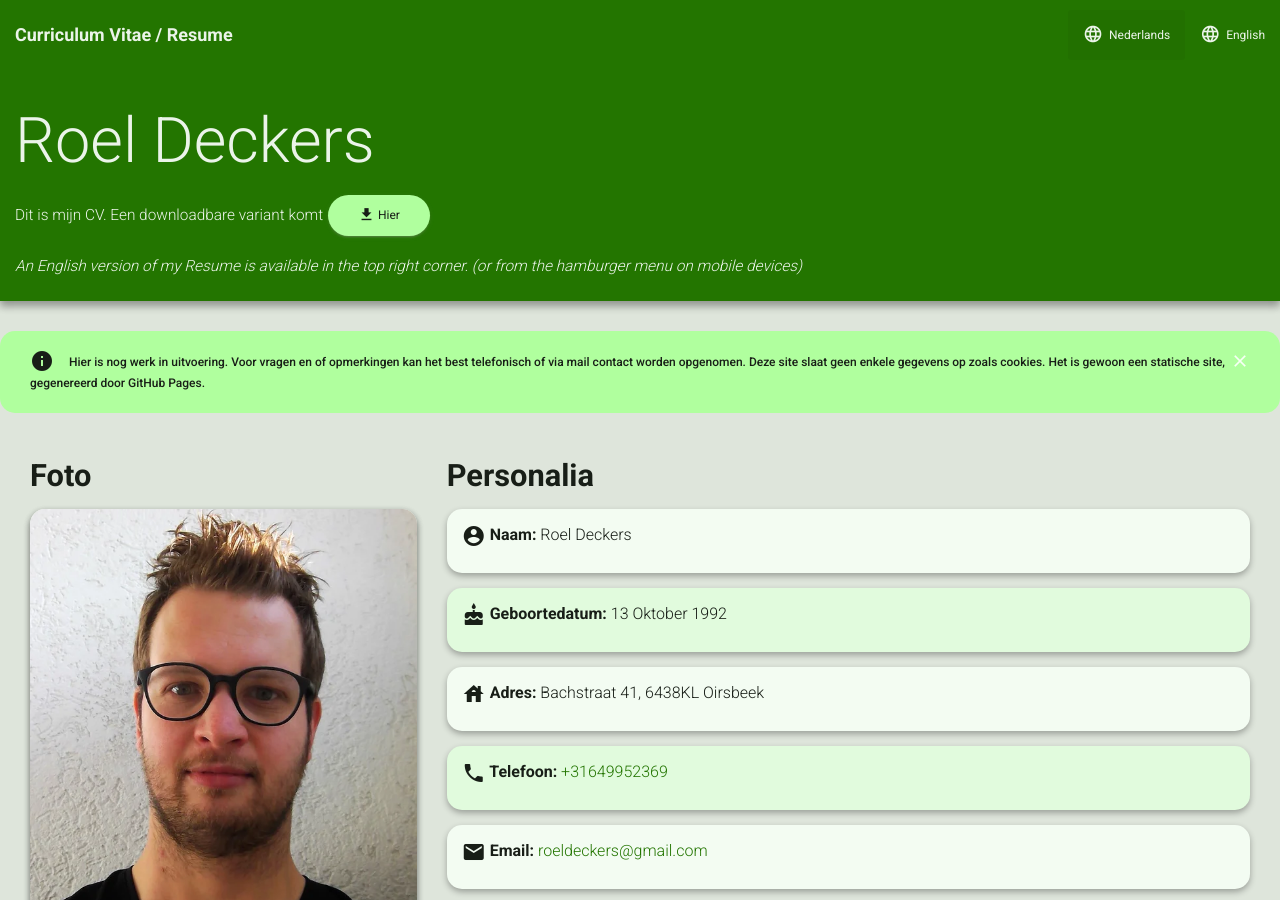
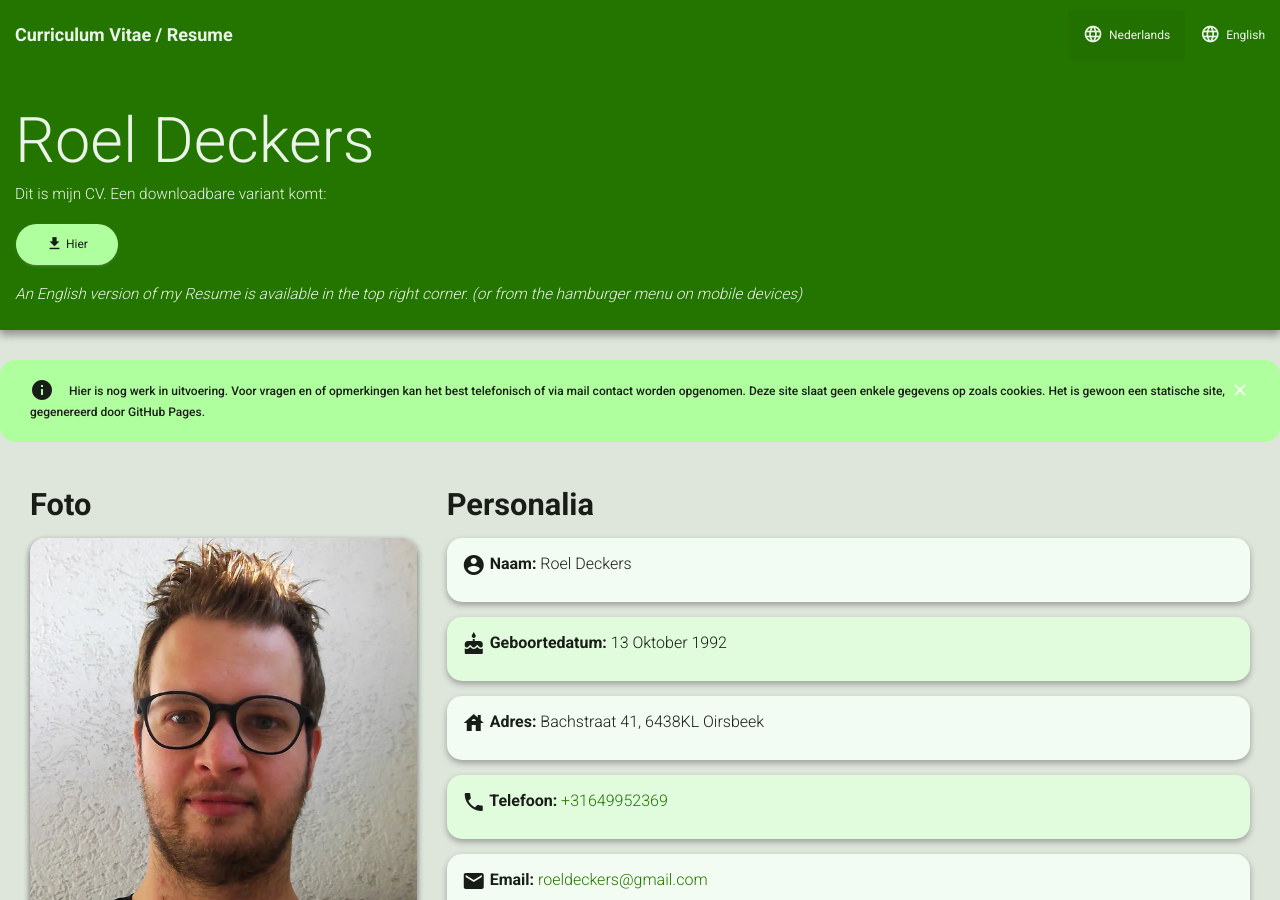
Before and after one commit to RoelD/CV, a Jekyll site: the page built from index.html, in a window 1280 px wide and 900 px high. Built offline with Jekyll 4.4.1, drawn with Linux system fonts in a browser that asks for light colours.

Commit message:
Update index.html

```diff
--- a/index.html
+++ b/index.html
@@ -11,7 +11,7 @@
 <div class="jumbotron">
   <div class="container-fluid">
     <h1>Roel Deckers</h1>
-    <h4>Dit is mijn CV. Een downloadbare variant komt <a class="btn btn-cv-medium btn-round" href="{{ site.url }}/#"><i class="material-icons">file_download</i> Hier</a></h4>
+    <h4>Dit is mijn CV. Een downloadbare variant komt:</h4> <a class="btn btn-cv-medium btn-round" href="{{ site.url }}/#"><i class="material-icons">file_download</i> Hier</a>
     <h4><em>An English version of my Resume is available in the top right corner. (or from the hamburger menu on mobile devices)</em></h4>
   </div>
 </div>
```
